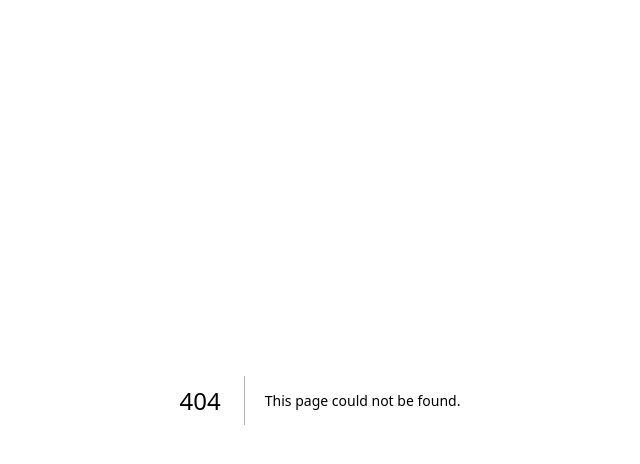
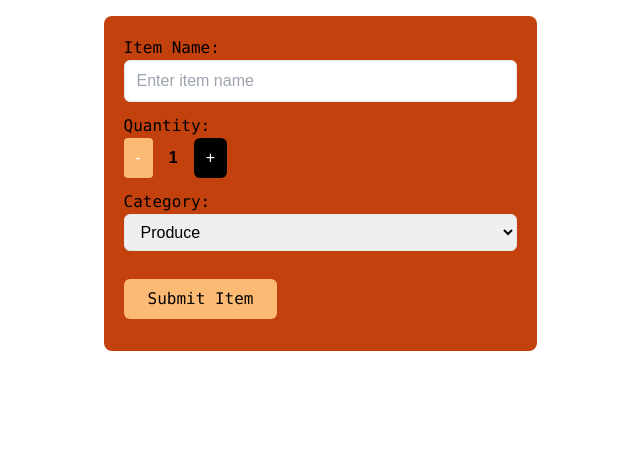
Before and after one commit to LuigiR1/cprg306-assignments, a Next.js app: page /week-5 in a window 1280 px wide. Before the commit this address had no page. Shown: the top 464 px of the page, without its empty margins (320-960 px from the left). Built offline with nearby package versions, Linux system fonts and the light colour scheme.

Commit message:
Week-5
Finished week-5 assignment

```diff
--- a/app/page.js
+++ b/app/page.js
@@ -9,6 +9,7 @@ export default function Home() {
         <Link href="./week-2/" className="font-mono underline text text-orange-400 hover:text-orange-600">Week-2 Assignment</Link>
         <Link href="./week-3/" className="font-mono underline text text-orange-400 hover:text-orange-600">Week-3 Assignment</Link>
         <Link href="./week-4/" className="font-mono underline text text-orange-400 hover:text-orange-600">Week-4 Assignment</Link>
+        <Link href="./week-5/" className="font-mono underline text text-orange-400 hover:text-orange-600">Week-5 Assignment</Link>
       </div>
     </main>
 
--- /dev/null
+++ b/app/week-5/new-item.js
@@ -0,0 +1,107 @@
+import { useState } from 'react';
+
+export default function NewItem() {
+
+  const [name, setName] = useState('');
+  const [quantity, setQuantity] = useState(1);
+  const [category, setCategory] = useState('produce');
+
+
+  const increment = () => {
+    setQuantity((prevQuantity) => Math.min(prevQuantity + 1, 20));
+  };
+
+  const decrement = () => {
+    setQuantity((prevQuantity) => Math.max(prevQuantity - 1, 1));
+  };
+
+
+  const handleSubmit = (e) => {
+    e.preventDefault();
+
+
+    const item = { name, quantity, category };
+
+
+    console.log(item);
+    alert(`Item: ${name}, Quantity: ${quantity}, Category: ${category}`);
+
+
+    setName('');
+    setQuantity(1);
+    setCategory('produce');
+  };
+
+  return (
+    <form onSubmit={handleSubmit} className="p-5 bg-orange-700 rounded-lg">
+
+      <div className="mb-3">
+        <label className="inline-block w-40 text-black font-mono">Item Name:</label>
+        <input
+          type="text"
+          value={name}
+          onChange={(e) => setName(e.target.value)}
+          required
+          placeholder="Enter item name"
+          className="w-full px-3 py-2 border rounded-md focus:outline-none focus:ring focus:ring-orange-300 text-black"
+        />
+      </div>
+
+
+      <div className="mb-3">
+        <label className="inline-block w-40 text-black font-mono">Quantity:</label>
+        <div className="flex items-center">
+          <button
+            type="button"
+            onClick={decrement}
+            disabled={quantity === 1}
+            className={`px-3 py-2 text-white ${quantity === 1 ? 'bg-orange-300' : 'bg-orange-500'} rounded`}
+          >
+            -
+          </button>
+          <span className="px-4 font-semibold text-black">{quantity}</span>
+          <button
+            type="button"
+            onClick={increment}
+            disabled={quantity === 20}
+            className={`px-3 py-2 text-white ${quantity === 20 ? 'bg-gray-300' : 'bg-black'} rounded-md`}
+          >
+            +
+          </button>
+        </div>
+      </div>
+
+
+      <div className="mb-3">
+        <label className="inline-block w-40 text-black font-mono">Category:</label>
+        <select
+          value={category}
+          onChange={(e) => setCategory(e.target.value)}
+          className="w-full px-3 py-2 border rounded-md focus:outline-none focus:ring focus:ring-orange-300 text-black"
+        >
+          <option value="produce">Produce</option>
+          <option value="dairy">Dairy</option>
+          <option value="bakery">Bakery</option>
+          <option value="meat">Meat</option>
+          <option value="frozen-foods">Frozen Foods</option>
+          <option value="canned-goods">Canned Goods</option>
+          <option value="dry-goods">Dry Goods</option>
+          <option value="beverages">Beverages</option>
+          <option value="snacks">Snacks</option>
+          <option value="household">Household</option>
+          <option value="other">Other</option>
+        </select>
+      </div>
+
+
+      <div className="mb-3">
+        <button
+          type="submit"
+          className="mt-4 px-6 py-2 bg-orange-300 rounded-md hover:bg-orange-500 text-black font-mono"
+        >
+          Submit Item
+        </button>
+      </div>
+    </form>
+  );
+}
--- /dev/null
+++ b/app/week-5/page.js
@@ -0,0 +1,11 @@
+'use client';
+
+import NewItem from './new-item';
+
+export default function Page() {
+  return (
+    <div className="flex justify-center items-center mt-4">
+      <NewItem />
+    </div>
+  );
+}
```
